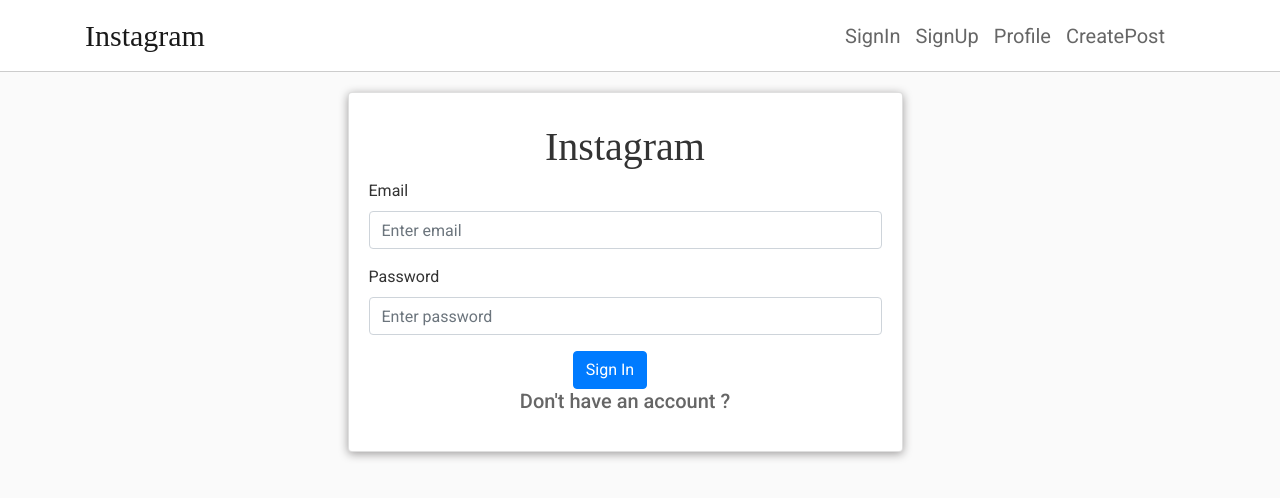
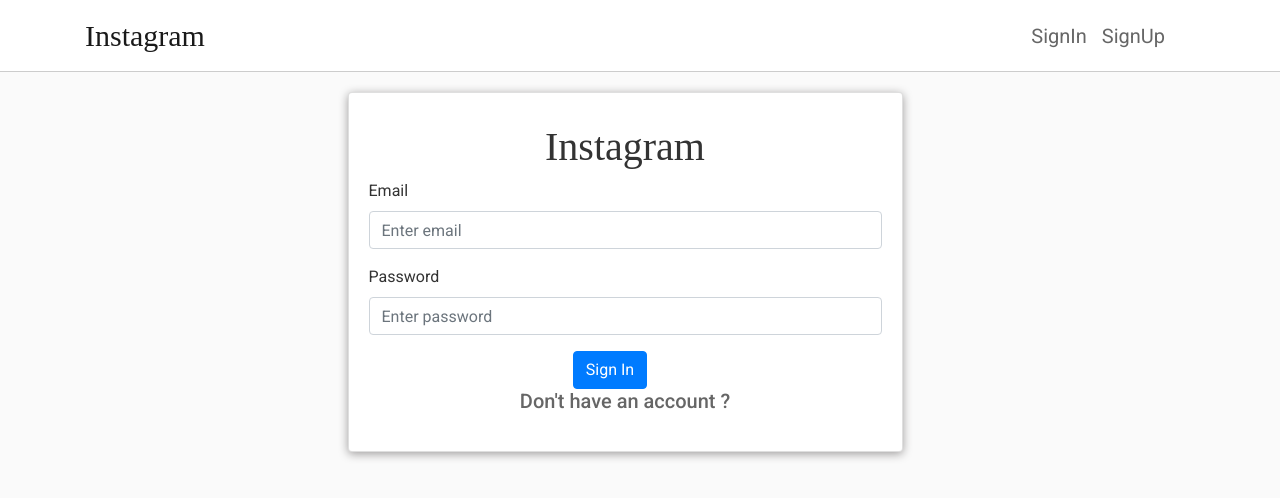
Before and after one commit to nta17071997/MERN_Stack_Instagram_Clone, a React (Create React App) app in the folder client/: page /signin in a window 1280 px wide. Shown: the top 498 px of the page. Built offline with nearby package versions, Linux system fonts and the light colour scheme; a web font is replaced by a local one.

Commit message:
18. Changing Navigation links on saving

```diff
--- a/client/src/components/Navbar.js
+++ b/client/src/components/Navbar.js
@@ -1,30 +1,40 @@
-import React from "react";
+import React, { useContext } from "react";
 import { Link } from "react-router-dom";
+import { UserContext } from "../App";
 
 const Navbar = () => {
+  const { state, dispatch } = useContext(UserContext);
+  const renderList = () => {
+    if (state) {
+      return [
+        <li className="nav-item">
+          <Link to="/profile">Profile</Link>
+        </li>,
+        <li className="nav-item">
+          <Link to="/createpost">CreatePost</Link>
+        </li>,
+      ];
+    } else {
+      return [
+        <li className="nav-item active">
+          <Link to="/signin">SignIn</Link>
+        </li>,
+        <li className="nav-item">
+          <Link to="/signup">SignUp</Link>
+        </li>,
+      ];
+    }
+  };
   return (
     <nav className="navbar navbar-expand-lg navbar-light bg-white">
       <div className="container">
         <div className="row">
           <div className="col-sm-12">
             <div className="collapse navbar-collapse" id="navbarTogglerDemo03">
-              <Link className="navbar-brand brand-logo left" to="/">
+              <Link className="navbar-brand brand-logo left" to={state?"/":"/signin"}>
                 Instagram
               </Link>
-              <ul className="navbar-nav mt-2 mt-lg-0">
-                <li className="nav-item active">
-                  <Link to="/signin">SignIn</Link>
-                </li>
-                <li className="nav-item">
-                  <Link to="/signup">SignUp</Link>
-                </li>
-                <li className="nav-item">
-                  <Link to="/profile">Profile</Link>
-                </li>
-                <li className="nav-item">
-                  <Link to="/createpost">CreatePost</Link>
-                </li>
-              </ul>
+              <ul className="navbar-nav mt-2 mt-lg-0">{renderList()}</ul>
             </div>
           </div>
         </div>
```
Also changed, not shown: 1 other file (tests, documents, lock files or other folders).
